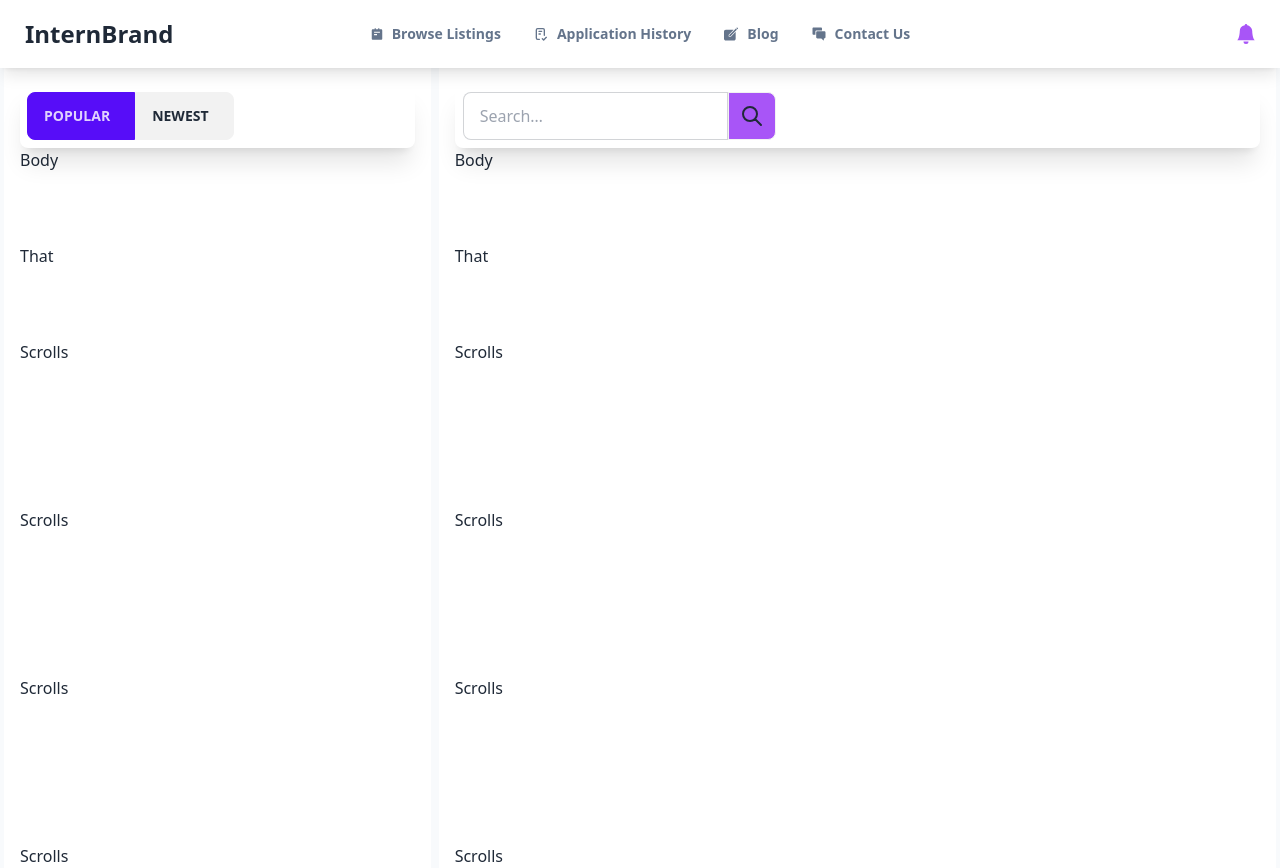
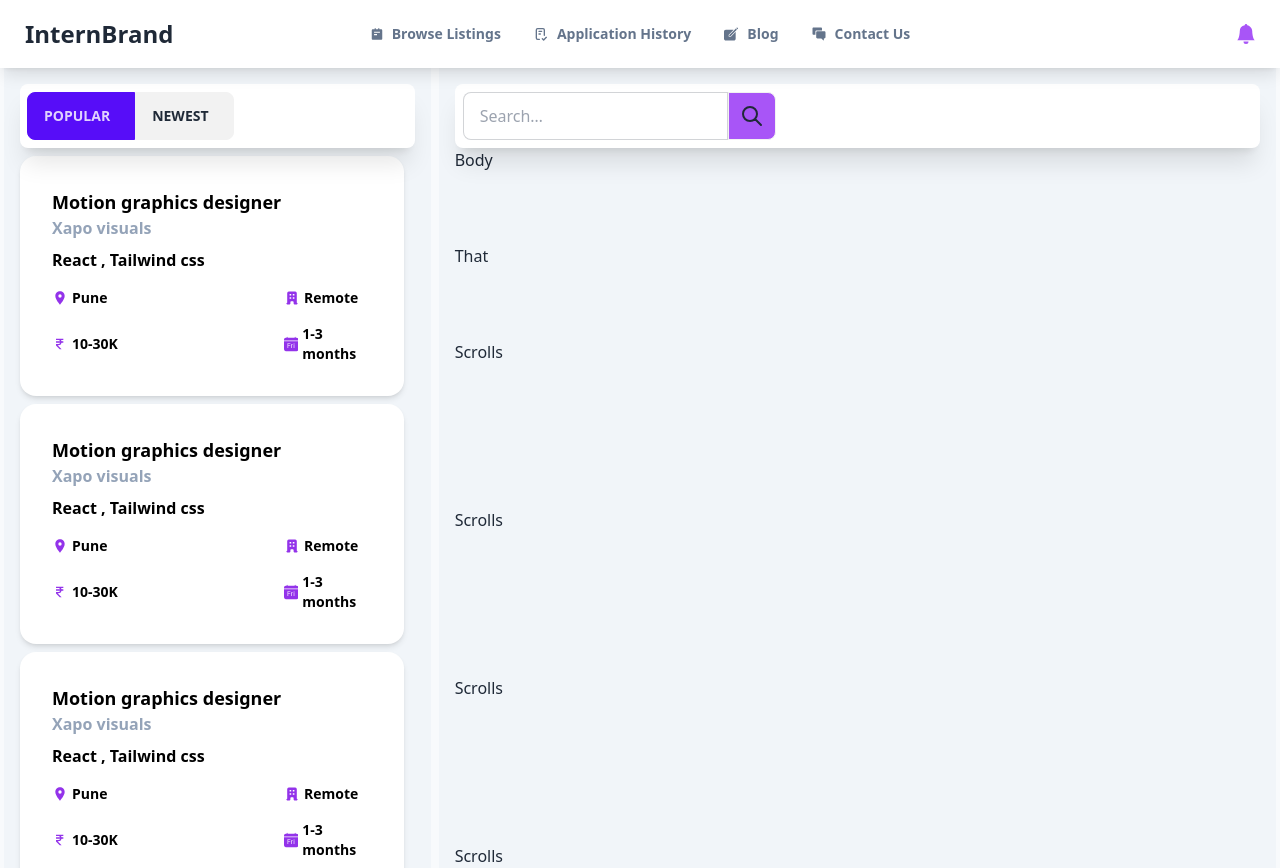
Before and after one commit to HarshJ23/InternshipPage, a React (Create React App) app: page / in a window 1280 px wide. Built offline with nearby package versions, Linux system fonts and the light colour scheme.

Commit message:
item UI done

```diff
--- /dev/null
+++ b/src/Components/Item.jsx
@@ -0,0 +1,36 @@
+import React from 'react'
+import {MdLocationOn} from 'react-icons/md' ;
+import {HiOfficeBuilding} from 'react-icons/hi';
+import {BiRupee} from 'react-icons/bi';
+import {BsCalendarDayFill} from 'react-icons/bs';
+
+export default function Item() {
+  return (
+    <div >
+      <div className="card w-96 bg-white  text-black my-2 z-5 hover:shadow-purple-500 shadow-md active:shadow-purple-500 hover:cursor-pointer ">
+  <div className="card-body">
+
+<div className='leading-2'>
+    <p className="font-bold text-lg">Motion graphics designer</p>
+    <p className='text-slate-400 font-semibold '>Xapo visuals</p>
+</div>
+
+<div>
+    <p className='font-semibold text-base'>React , Tailwind css </p>
+</div>
+
+    <div className="card-actions justify-end mt-2">
+
+   <div className='grid grid-cols-2 gap-x-36 gap-y-4 auto-cols-max text-xs'>
+<p className='flex flex-row items-center space-x-1'><MdLocationOn className='h-4 w-4 text-purple-600'/><p  className='font-semibold text-sm'>Pune</p></p>
+<p className='flex flex-row items-center space-x-1'><HiOfficeBuilding className='h-4 w-4 text-purple-600'/><p className='font-semibold text-sm'>Remote</p></p>
+<p className='flex flex-row items-center space-x-1'> <BiRupee className='h-4 w-4 text-purple-600'/><p className='font-semibold text-sm'>10-30K</p></p>
+<p className='flex flex-row items-center space-x-1'><BsCalendarDayFill className='h-4 w-4 text-purple-600'/><p className='font-semibold text-sm'>1-3 months</p></p>
+   </div>
+
+    </div>
+  </div>
+</div>
+    </div>
+  )
+}
--- a/src/Pages/Home.jsx
+++ b/src/Pages/Home.jsx
@@ -1,6 +1,7 @@
 import React from 'react'
 import Selectbtn from '../Components/Selectbtn';
 import Search from '../Components/Search';
+import Item from '../Components/Item';
 
 export default function Home() {
   return (
@@ -20,29 +21,27 @@ export default function Home() {
  <main className='bg-slate-50'>
 
 <div class="flex">
-  <div class="h-screen top-0 sticky p-4 w-1/3 overflow-y-auto justify-center bg-white z-10 scrollbar-hide mx-1">
+  <div class="h-screen top-0 sticky p-4 w-1/3 overflow-y-auto justify-center bg-slate-100 z-40 scrollbar-hide mx-1">
     {/* <!-- Note: add overflow-y-scroll if sidebar content is longer than page --> */}
-    <div className='top-0 sticky bg-white shadow-xl py-2 rounded-lg'>
+    <div className='top-0 sticky bg-white shadow-xl py-2 z-30 rounded-lg'>
    <Selectbtn/>
   </div>
 
-  Body <br/><br/><br/><br/>
-    That <br/><br/><br/><br/>
-    Scrolls <br/><br/><br/><br/><br/><br/><br/>
-    Scrolls <br/><br/><br/><br/><br/><br/><br/>
-    Scrolls <br/><br/><br/><br/><br/><br/><br/>
-    Scrolls <br/><br/><br/><br/><br/><br/><br/>
-    Scrolls <br/><br/><br/><br/><br/><br/><br/>Scrolls <br/><br/><br/><br/><br/><br/><br/>
-    Scrolls <br/><br/><br/><br/><br/><br/><br/>Scrolls <br/><br/><br/><br/><br/><br/><br/>
-    Scrolls <br/><br/><br/><br/><br/><br/><br/>
-    Scrolls <br/><br/><br/><br/><br/><br/><br/>
+<Item/>
+<Item/>
+<Item/>
+<Item/>
+<Item/>
+<Item/>
+<Item/>
   </div>
 
-  <div class="flex-grow h-screen overflow-y-scroll p-4  bg-white scrollbar-hide mx-1">
+  <div class="flex-grow h-screen overflow-y-scroll p-4 bg-slate-100 scrollbar-hide mx-1">
 
   <div className='top-0 sticky  bg-white shadow-xl py-2 rounded-lg'>
     <Search/>
 </div>
+
 Body <br/><br/><br/><br/>
     That <br/><br/><br/><br/>
     Scrolls <br/><br/><br/><br/><br/><br/><br/>
```
